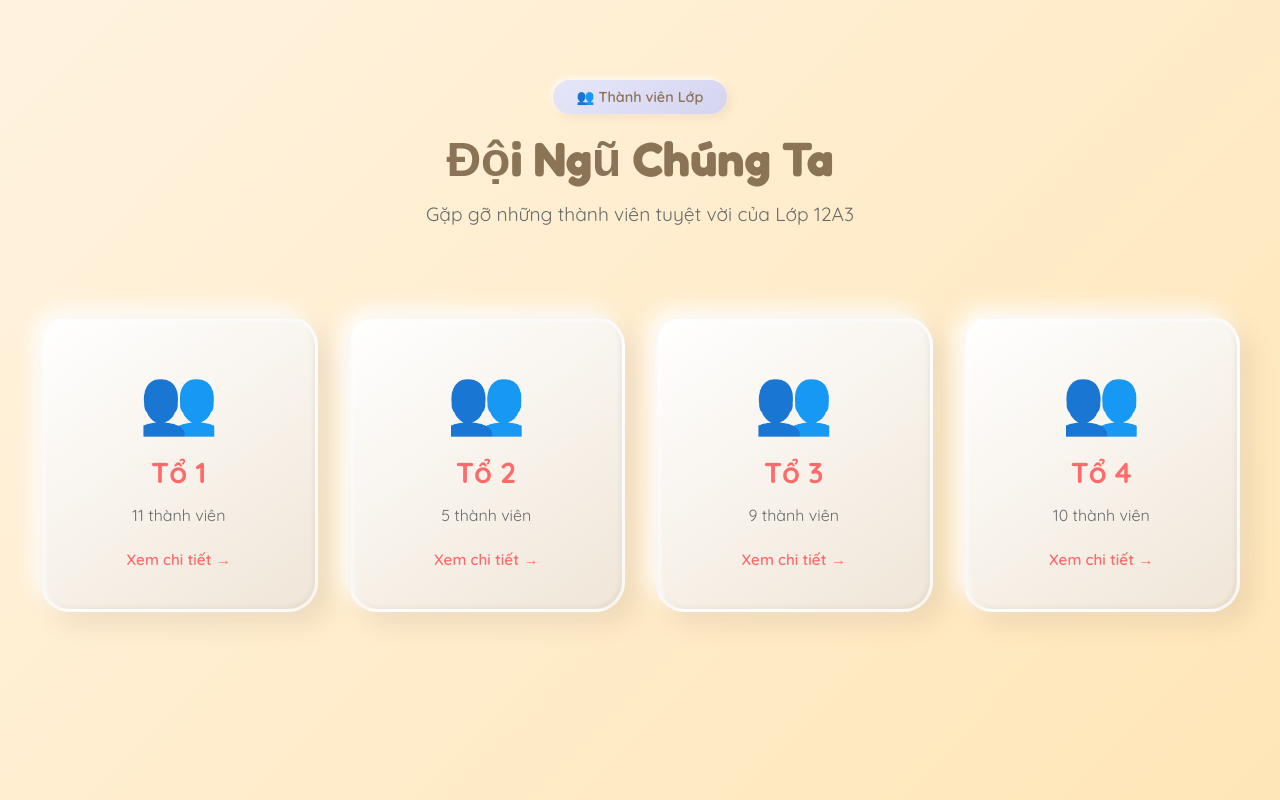
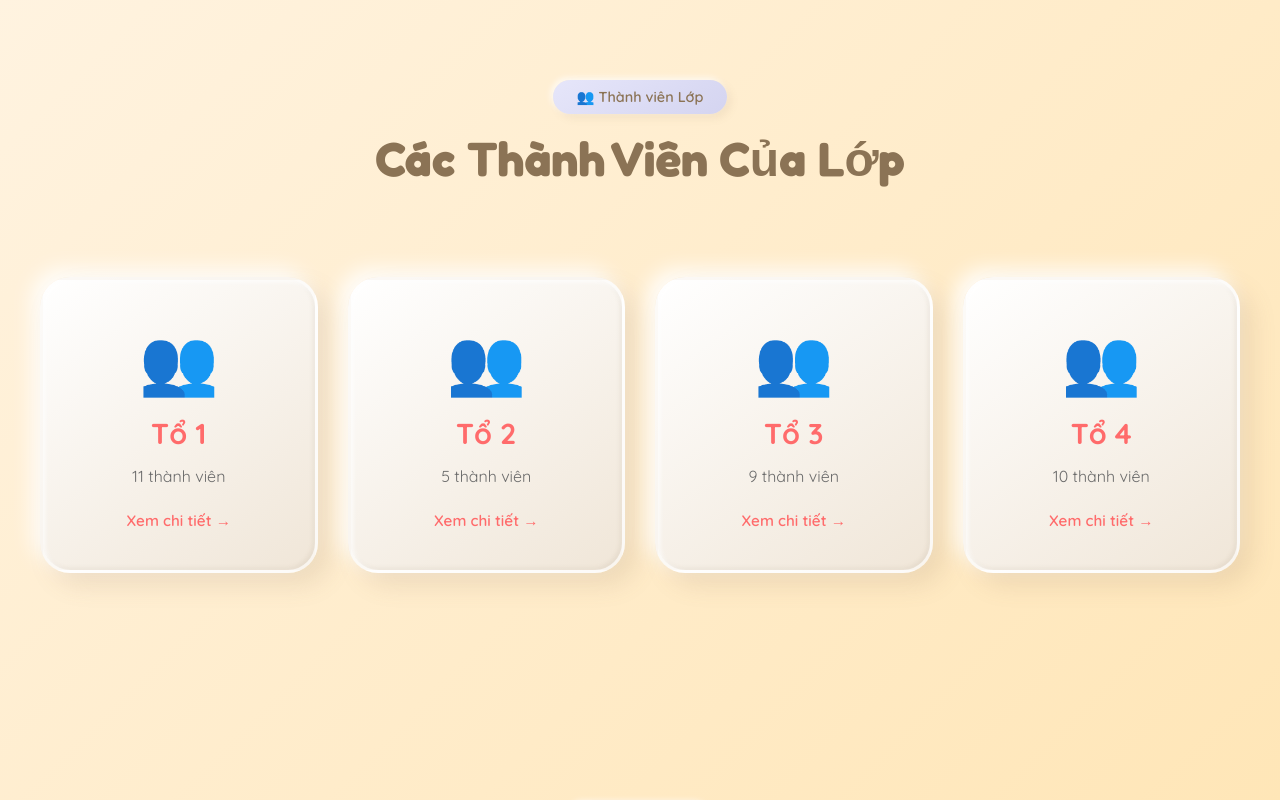
Before and after one commit to xitrumcute/page12a3, a plain HTML site: page index.html in a window 1280 px wide. Shown: the part 820-1620 px from the top of the page. Drawn offline with Linux system fonts and the light colour scheme.

Commit message:
Update index.html

```diff
--- a/index.html
+++ b/index.html
@@ -47,8 +47,7 @@
   <section id="members">
     <div class="section-header">
       <span class="section-badge">👥 Thành viên Lớp</span>
-      <h2>Đội Ngũ Chúng Ta</h2>
-      <p>Gặp gỡ những thành viên tuyệt vời của Lớp 12A3</p>
+      <h2>Các Thành Viên Của Lớp</h2>
     </div>
 
     <!-- Team Cards -->
@@ -114,7 +113,7 @@
   <!-- Timeline Section -->
   <section id="timeline">
     <div class="section-header">
-      <span class="section-badge">📅 Cuộc Hành Trình Của Chúng Ta</span>
+      <span class="section-badge">📅 Cuộc Hành Trình Của Lớp</span>
       <h2>Dòng Thời Gian Lớp</h2>
       <p>Một năm đầy sự phát triển, tình bạn và những khoảnh khắc không thể quên</p>
     </div>
```
